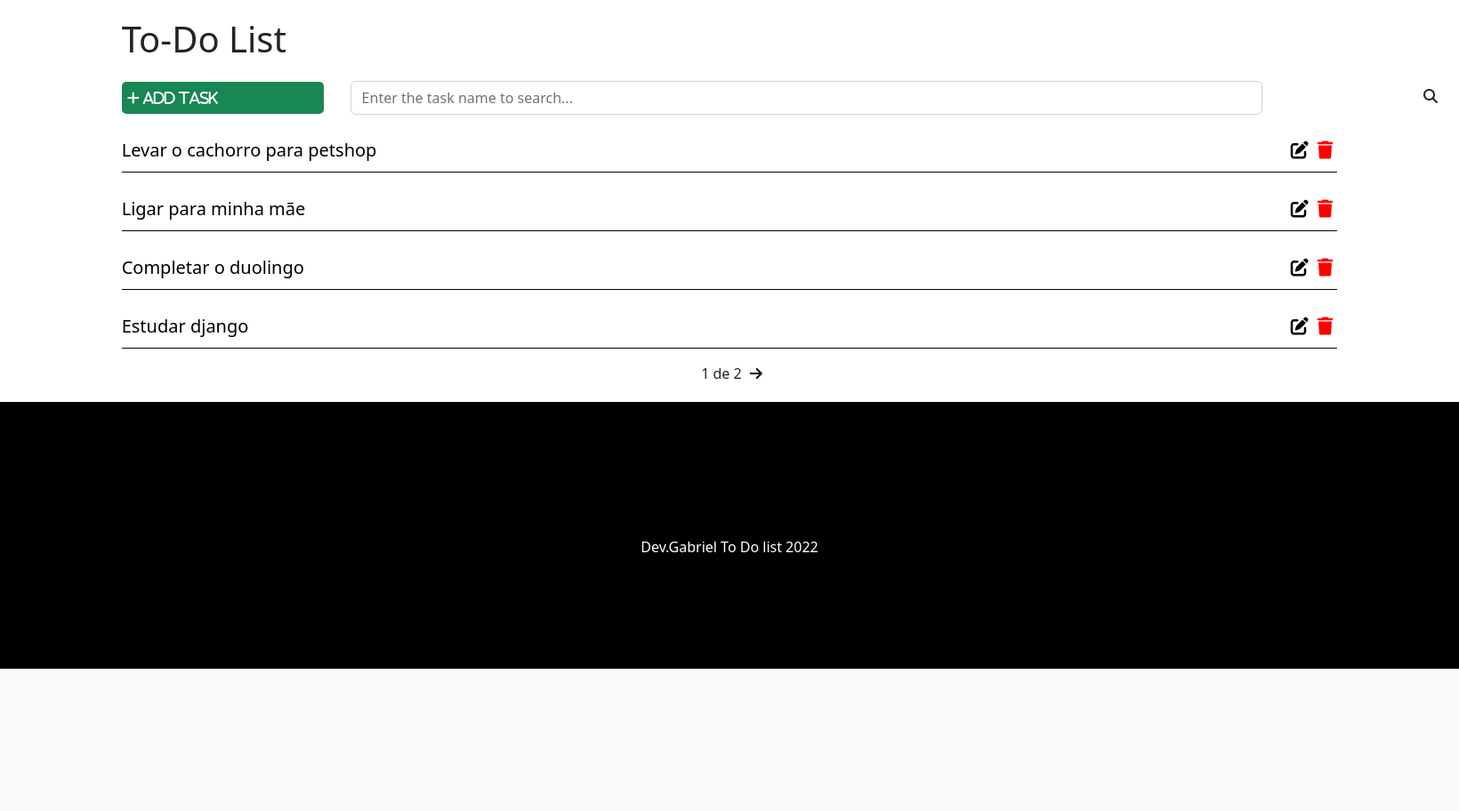
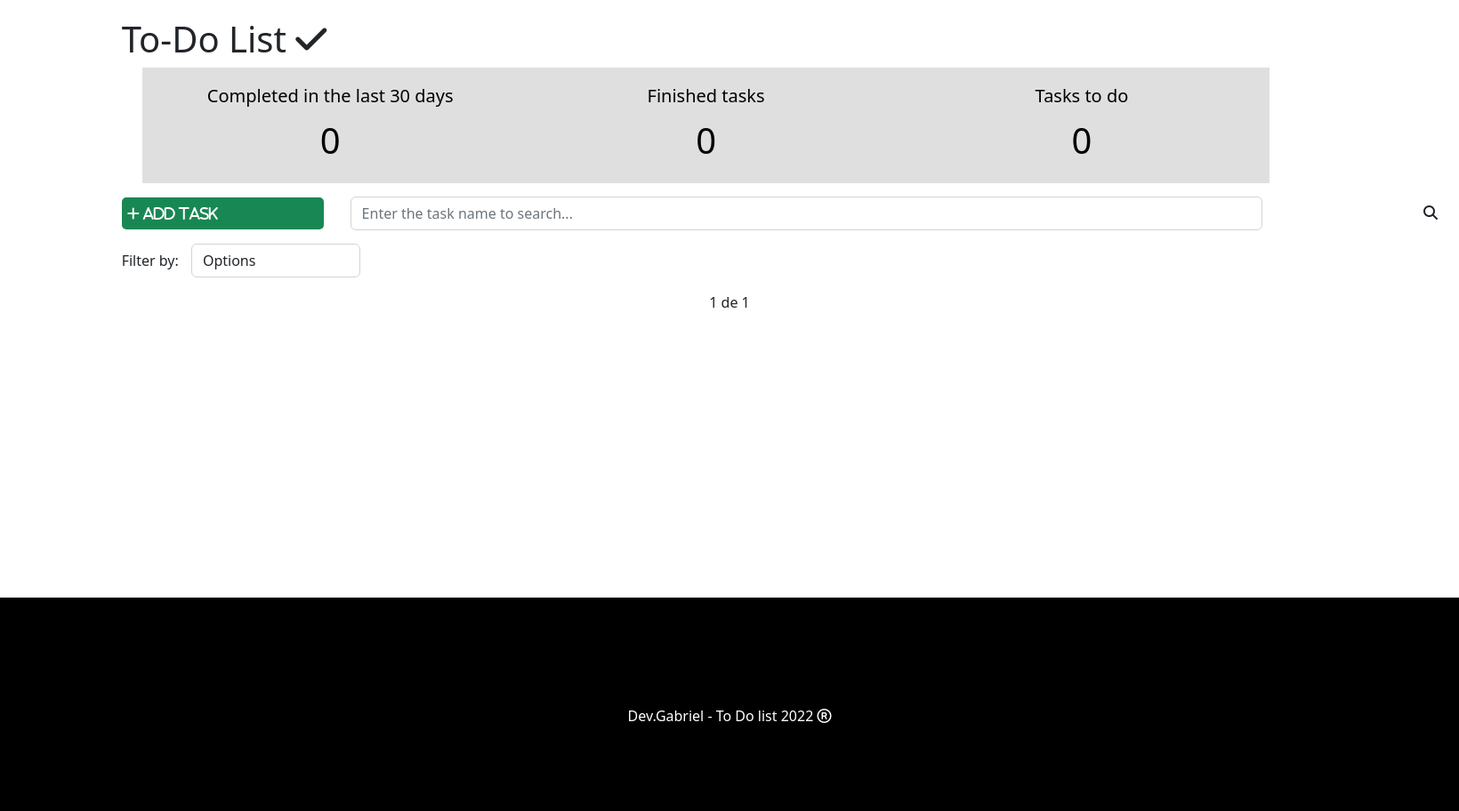
Before and after one commit to gabriellencina/todo-app-django, a Django app: page / in a window 1640 px wide. Shown: the part 57-969 px from the top of the page at 89% size. Before the commit the page ends 809 px from the top, so only its background shows below. Run offline with Django 4.2, Linux system fonts and the light colour scheme; a user stored in the database is signed in; data comes from the database, SQL or seed files in the repository; both versions use the stored data as it was after the commit; some libraries are stand-ins or nearby versions.

Commit message:
Tratamento de filtros e check tarefas

```diff
--- a/todolist/tasks/models.py
+++ b/todolist/tasks/models.py
@@ -1,6 +1,7 @@
 from telnetlib import STATUS
 from turtle import update
 from django.db import models
+from django.contrib.auth import get_user_model
 
 class Task(models.Model):
 
@@ -15,6 +16,7 @@ class Task(models.Model):
         max_length=5,
         choices=STATUS,
     )
+    user = models.ForeignKey(get_user_model(), on_delete=models.CASCADE)
     created_at = models.DateTimeField(auto_now_add=True)
     update_at = models.DateTimeField(auto_now=True)
 
--- a/todolist/tasks/static/css/style.css
+++ b/todolist/tasks/static/css/styles.css
@@ -2,8 +2,9 @@
     padding: 0;
 }
 
-.row{
+.row {
     margin: 0;
+    padding-top: 4rem;
 }
 
 a {
@@ -35,6 +36,42 @@ a {
     padding-right: 8rem;
 }
 
+/* dashboard */
+
+.dashboard {
+    padding: 0;
+    width: 100%;
+    display: flex;
+}
+
+.dashboard h4 {
+    font-size: 20px;
+}
+
+.dashboard span {
+    font-size: 40px;
+    display: block;
+    width: 100%;
+}
+
+.dashbord-box {
+    float: left;
+    background-color: #dfdfdf;
+    color: #000000;
+    padding: 20px;
+    box-sizing: border-box;
+    height: 130px;
+    width: 32%;
+    text-align: center;
+}
+
+.dashboard-box:nth-child(2) {
+    margin-left: 1.5%;
+    margin-right: 1.5%;
+}
+
+
+
 /* Botão de adicionar*/
 #add-link {
     text-decoration: none;
@@ -59,7 +96,7 @@ a {
 /* Search */
 .fas.fa-search {
     position: absolute;
-    top: 9.8rem;
+    top: 18rem;
     left: 100rem;
     cursor: pointer;
 }
@@ -69,6 +106,19 @@ a {
     margin-top: 15px;
     margin-bottom: 15px;
     display: inline-block;
+}
+
+/* filter */
+.filter-div {
+    margin-bottom: 15px;
+    padding: 0;
+
+}
+
+#filter {
+    display: inline-block;
+    width: 190px;
+    margin-left: 10px;
 }
 
 /* Lista de Tarefas */
@@ -84,12 +134,16 @@ a {
     list-style: none;
     font-size: 20px;
     height: 50px;
+    padding: 0px 15px;
     padding-top: 10px;
     border-bottom: 1px solid #000000;
 }
 
-.fas.fa-trash,
-.fas.fa-edit {
+.task-item.done {
+    background-color: #c9c2c291;
+}
+
+.fas.fa-trash, .fas.fa-edit, .fas.fa-check {
     cursor: pointer;
     margin: 5px;
     font-size: 20px;
@@ -104,6 +158,14 @@ a {
     color: #000000;
 }
 
+.fas.fa-check {
+    color: #000000;
+}
+
+.done .fas.fa-check {
+    color: #198754;
+}
+
 /* Messages */
 ul.messages {
     padding: 0;
@@ -116,9 +178,11 @@ ul.messages li {
 
 /* footer */
 footer {
-    background-color: #000;
-    height: 300px;
+    background-color: #000000;
+    height: 15rem;
     border-top: 2px solid #000;
+    margin-top: 20rem;
+
 }
 
 footer p {
@@ -155,8 +219,8 @@ footer p {
 [type=submit]:not(:disabled), button:not(:disabled) {
     cursor: pointer;
     margin-top: 20px;
+
 }
-
 
 .change-form-p {
     margin-top: 30px;
--- a/todolist/tasks/static/js/script.js
+++ b/todolist/tasks/static/js/scripts.js
@@ -1,8 +1,10 @@
 $(document).ready(function () {
 
+    var baseUrl = 'http://127.0.0.1:8000/';
     var deleteBtn = $('.delete-btn');
     var searchBtn = $('#search-btn');
     var searchForm = $('#search-form');
+    var filter =  $('#filter');
 
     $(deleteBtn).on('click', function (e) {
         e.preventDefault();
@@ -20,6 +22,12 @@ $(document).ready(function () {
     });
 
 
+    $(filter).change(function() {
+
+        var filter = $(this).val();
+        window.location.href = baseUrl + '?filter=' + filter;
+    });
+
 
 
 
--- a/todolist/tasks/templates/base.html
+++ b/todolist/tasks/templates/base.html
@@ -9,8 +9,9 @@
     <title>{% block title %} {% endblock %}</title>
     <link href="https://cdn.jsdelivr.net/npm/bootstrap@5.2.0-beta1/dist/css/bootstrap.min.css" rel="stylesheet"
         integrity="sha384-0evHe/X+R7YkIZDRvuzKMRqM+OrBnVFBL6DOitfPri4tjfHxaWutUpFmBp4vmVor" crossorigin="anonymous">
-    <link rel="stylesheet" href="{% static 'css/style.css' %}">
+    <link rel="stylesheet" href="{% static 'css/styles.css' %}">
 </head>
+
 <body>
     <div>
         <nav class="navbar navbar-expand-lg bg-light">
@@ -25,38 +26,41 @@
                     <ul class="navbar-nav me-auto mb-2 mb-lg-0">
                         {% if user.is_authenticated %}
                         <li class="nav-item">
-                            <a class="nav-link" aria-current="page" href="#">Tasks</a>
+                            <a class="nav-link" aria-current="page" href="">Tasks</a>
                         </li>
                         <li class="nav-item">
-                            <a class="nav-link" aria-current="page" href="#">Users</a>
+                            <a class="nav-link" aria-current="page" href="">Users</a>
                         </li>
                         {% else %}
                         <li class="nav-item">
                             <a class="nav-link" aria-current="page" href="/accounts/login">Log in</a>
-                        {% endif %}
+                            {% endif %}
                         <li class="nav-item">
-                            <a class="nav-link" aria-current="page" href="#">About</a>
+                            <a class="nav-link" aria-current="page" href="">About</a>
                         </li>
                         {% if user.is_authenticated %}
                         <li class="nav-item">
                             <a class="nav-link" aria-current="page" href="/accounts/logout">Go out</a>
-                        {% endif %}
+                            {% endif %}
                     </ul>
                 </div>
             </div>
         </nav>
         {% block content %}
         {% endblock %}
-        <footer>
-            <p>Dev.Gabriel To Do list 2022</p>
-        </footer>
     </div>
+
+    <footer>
+        <p>Dev.Gabriel - To Do list 2022 <i class="fa-regular fa-registered"></i></p>
+    </footer>
+
     <script src="https://kit.fontawesome.com/de5e098c52.js" crossorigin="anonymous"></script>
     <script src="https://code.jquery.com/jquery-3.4.1.min.js"
         integrity="sha256-CSXorXvZcTkaix6Yvo6HppcZGetbYMGWSFlBw8HfCJo=" crossorigin="anonymous"></script>
     <script src="https://cdn.jsdelivr.net/npm/bootstrap@5.2.0-beta1/dist/js/bootstrap.bundle.min.js"
         integrity="sha384-pprn3073KE6tl6bjs2QrFaJGz5/SUsLqktiwsUTF55Jfv3qYSDhgCecCxMW52nD2"
         crossorigin="anonymous"></script>
-    <script src="{% static 'js/script.js' %}"></script>
+    <script src="{% static 'js/scripts.js' %}"></script>
 </body>
+
 </html>
--- a/todolist/tasks/templates/tasks/addtask.html
+++ b/todolist/tasks/templates/tasks/addtask.html
@@ -4,12 +4,12 @@
 
 {% block content %}
 <div class="offset-1 col-10 list-div">
-    <h1>Add your new task</h1>
+    <h1>Add your new task <i class="fa-solid fa-check"></i></h1>
     <form method="POST">
         {% csrf_token %}
         {{ form|crispy }}
+        <input type="submit" class="btn btn-success" value="Create task">
     </form>
-    <input type="submit" class="btn btn-success" value="Create task">
 </div>
 
 {% endblock %}
--- a/todolist/tasks/templates/tasks/edittask.html
+++ b/todolist/tasks/templates/tasks/edittask.html
@@ -4,7 +4,7 @@
 
 {% block content %}
 <div class="offset-1 col-10 list-div">
-    <h1>Editing'{{task.title}}'</h1>
+    <h1>Editing <i class="fa-solid fa-pen-to-square"></i> '{{task.title}}'</h1>
     <form method="POST">
         {% csrf_token %}
         {{ form|crispy }}
--- a/todolist/tasks/templates/tasks/list.html
+++ b/todolist/tasks/templates/tasks/list.html
@@ -4,7 +4,24 @@
 
 {% block content %}
 <div class="offset-1 col-10 list-div">
-    <h1>To-Do List</h1>
+    <h1>To-Do List <i class="fa-solid fa-check"></i></h1>
+    <div class="container dashboard">
+
+        <div class="col-4 dashbord-box" id="dashboard-lastdays">
+            <h4>Completed in the last 30 days</h4>
+            <span>{{ tasksrecently }}</span>
+        </div>
+
+        <div class="col-4 dashbord-box" id="dashboard-done">
+            <h4>Finished tasks</h4>
+            <span>{{ taskdone }}</span>
+        </div>
+
+        <div class="col-4 dashbord-box" id="dashboard-doing">
+            <h4>Tasks to do</h4>
+            <span>{{ tasksdoing }}</span>
+        </div>
+    </div>
 
     <a id="add-link" href="newtask/">
         <div class="col-2 add-div">
@@ -21,6 +38,15 @@
     </div>
 
 
+    <div class="col-12 filter-div">
+        <span>Filter by:</span>
+        <select name="filter" id="filter" class="form-control">
+            <option value="done">Options</option>
+            <option value="done">Completed tasks</option>
+            <option value="doing">Tasks to do</option>
+        </select>
+    </div>
+
     {% if messages %}
     <ul class="messages">
         {% for message in messages %}
@@ -30,15 +56,21 @@
     </ul>
     {% endif %}
 
-    {% for task in tasks %}
     <ul class="task-list">
+        {% for task in tasks %}
+        {% if task.done == 'doing' %}
         <li class="task-item">
+            {% else %}
+        <li class="task-item done">
+            {% endif %}
             <span><a href="/task/{{task.id}}">{{task.title}}</a></span>
             <a href="delete/{{task.id}}" class="delete-btn"><span><i class="fas fa-trash"></i></span></a>
             <a href="edit/{{task.id}}"><span><i class="fas fa-edit"></i></span></a>
+            <a href="changestatus/{{task.id}}"><span><i class="fas fa-check"></i></span></a>
         </li>
+        {% endfor %}
     </ul>
-    {% endfor %}
+
     <div class="pagination">
         <span class="step-links">
             {% if tasks.has_previous %}
--- a/todolist/tasks/urls.py
+++ b/todolist/tasks/urls.py
@@ -6,7 +6,6 @@ urlpatterns = [
     path('task/<int:id>', views.taskView, name="task-view"),
     path('newtask/', views.newTask, name="new-task"),
     path('edit/<int:id>', views.editTask, name="edit-task"),
+    path('changestatus/<int:id>', views.changeStatus, name="change-status"),
     path('delete/<int:id>', views.deleteTask, name="delete-task"),
-    path('yourname/<str:name>', views.yourName, name= 'your-name')
-
 ]
--- a/todolist/tasks/views.py
+++ b/todolist/tasks/views.py
@@ -1,21 +1,33 @@
+from turtle import update
 from django.shortcuts import redirect, render, get_object_or_404, redirect
 from django.contrib.auth.decorators import login_required
 from django.core.paginator import Paginator
+from tomlkit import date
 from .forms import TaskForm
 from django.contrib import messages
 from .models import Task
+import datetime
 
 @login_required
 def tasklist(request):
 
        search = request.GET.get('search')
+       filter = request.GET.get('filter')
+       tasksDoneRecently = Task.objects.filter(done='done', update_at__gt=datetime.datetime.now()-datetime.timedelta(days=30),user=request.user).count()
+       tasksDone = Task.objects.filter(done='done', user=request.user).count()
+       tasksDoing = Task.objects.filter(done='doing', user=request.user).count()
 
        if search:
-        tasks = Task.objects.filter(title__icontains=search)
+
+        tasks = Task.objects.filter(title__icontains=search, user=request.user)
+
+       elif filter:
+
+         tasks = Task.objects.filter(done=filter, user=request.user)
 
 
        else:
-           tasks_list = Task.objects.all().order_by('-created_at')
+           tasks_list = Task.objects.all().order_by('-created_at').filter(user=request.user)
 
            paginator = Paginator(tasks_list, 4)
 
@@ -23,7 +35,8 @@ def tasklist(request):
 
            tasks = paginator.get_page(page)
 
-       return render(request, 'tasks/list.html', {'tasks': tasks})
+       return render(request, 'tasks/list.html',
+       {'tasks': tasks,'tasksrecently': tasksDoneRecently, 'taskdone': tasksDone, 'tasksdoing': tasksDoing})
 
 @login_required
 def newTask(request):
@@ -33,6 +46,7 @@ def newTask(request):
         if form.is_valid():
             task = form.save(commit=False)
             task.done = 'doing'
+            task.user = request.user
             task.save()
             return redirect('/')
 
@@ -65,9 +79,21 @@ def deleteTask(request, id):
     messages.info(request, 'Task deleted successfully!!!')
     return redirect('/')
 
+@login_required
+def changeStatus(request, id):
+    task = get_object_or_404(Task, pk=id)
 
-def yourName(request, name):
-    return render(request, 'tasks/yourname.html', {'name': name})
+    if(task.done == 'doing'):
+        task.done = 'done'
+    else:
+        task.done = 'doing'
+
+    task.save()
+
+    return redirect('/')
+
+
+
 
 
 def taskView(request, id):
--- a/todolist/templates/registration/login.html
+++ b/todolist/templates/registration/login.html
@@ -8,7 +8,7 @@
     <div class="col-md-4 offset-md-4">
         <div class="card  auth-card">
             <div class="card-body">
-                <h4 class="card-title text-center">Log in to task list</h4>
+                <h4 class="card-title text-center">Log in to task list <i class="fa-solid fa-check"></i></h4>
 
                 <form method="post">
                     {% csrf_token %}
--- a/todolist/templates/registration/register.html
+++ b/todolist/templates/registration/register.html
@@ -8,7 +8,7 @@
     <div class="col-md-4 offset-md-4">
         <div class="card  auth-card">
             <div class="card-body">
-                <h4 class="card-title text-center">Register in todo list</h4>
+                <h4 class="card-title text-center">Register in todo list <i class="fa-solid fa-check"></i></h4>
 
                 <form method="post">
                     {% csrf_token %}
```
Also changed, not shown: todolist/tasks/templates/tasks/yourname.html (deleted, +0 -8 lines), todolist/db.sqlite3, todolist/tasks/migrations/0002_task_user_alter_task_done.py (added).
